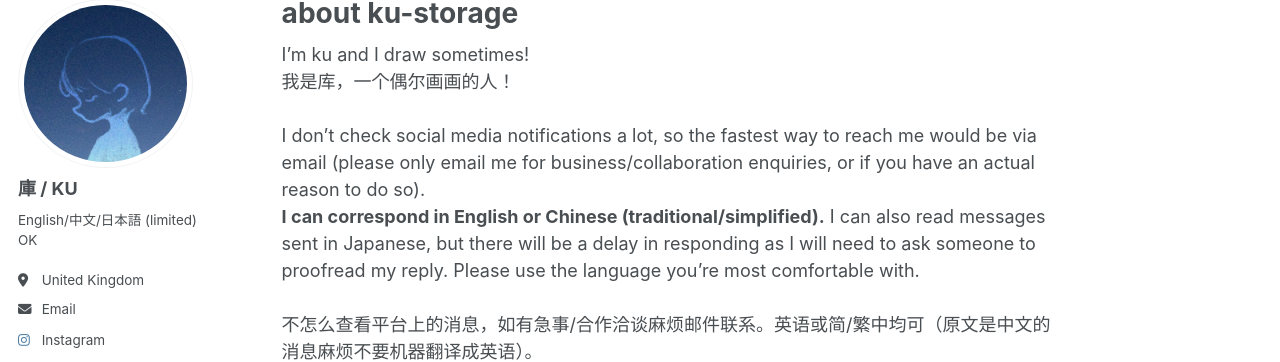
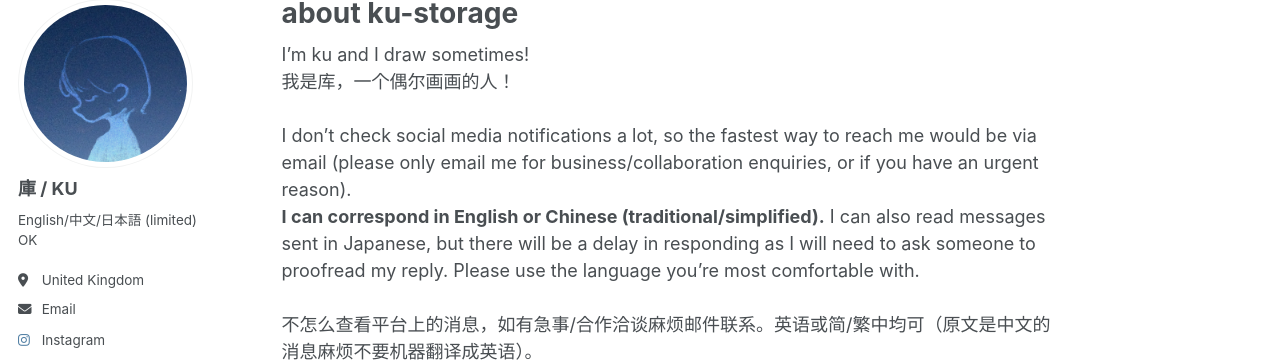
Before and after one commit to ku-storage/ku-storage.github.io, a Jekyll site: the page built from _pages/about.md, in a window 1280 px wide and 900 px high. Shown: the part 107-469 px from the top of the window. Built offline with Jekyll 4.4.1, drawn with Linux system fonts in a browser that asks for light colours.

Commit message:
Update about.md

```diff
--- a/_pages/about.md
+++ b/_pages/about.md
@@ -9,7 +9,7 @@ redirect_from:
 I'm ku and I draw sometimes!<br>
 我是库，一个偶尔画画的人！
 <br><br>
-I don't check social media notifications a lot, so the fastest way to reach me would be via email (please only email me for business/collaboration enquiries, or if you have an actual reason to do so). <br>
+I don't check social media notifications a lot, so the fastest way to reach me would be via email (please only email me for business/collaboration enquiries, or if you have an urgent reason). <br>
 **I can correspond in English or Chinese (traditional/simplified).** I can also read messages sent in Japanese, but there will be a delay in responding as I will need to ask someone to proofread my reply. Please use the language you're most comfortable with. <br><br>
 不怎么查看平台上的消息，如有急事/合作洽谈麻烦邮件联系。英语或简/繁中均可（原文是中文的消息麻烦不要机器翻译成英语）。
 <br><br>
```
